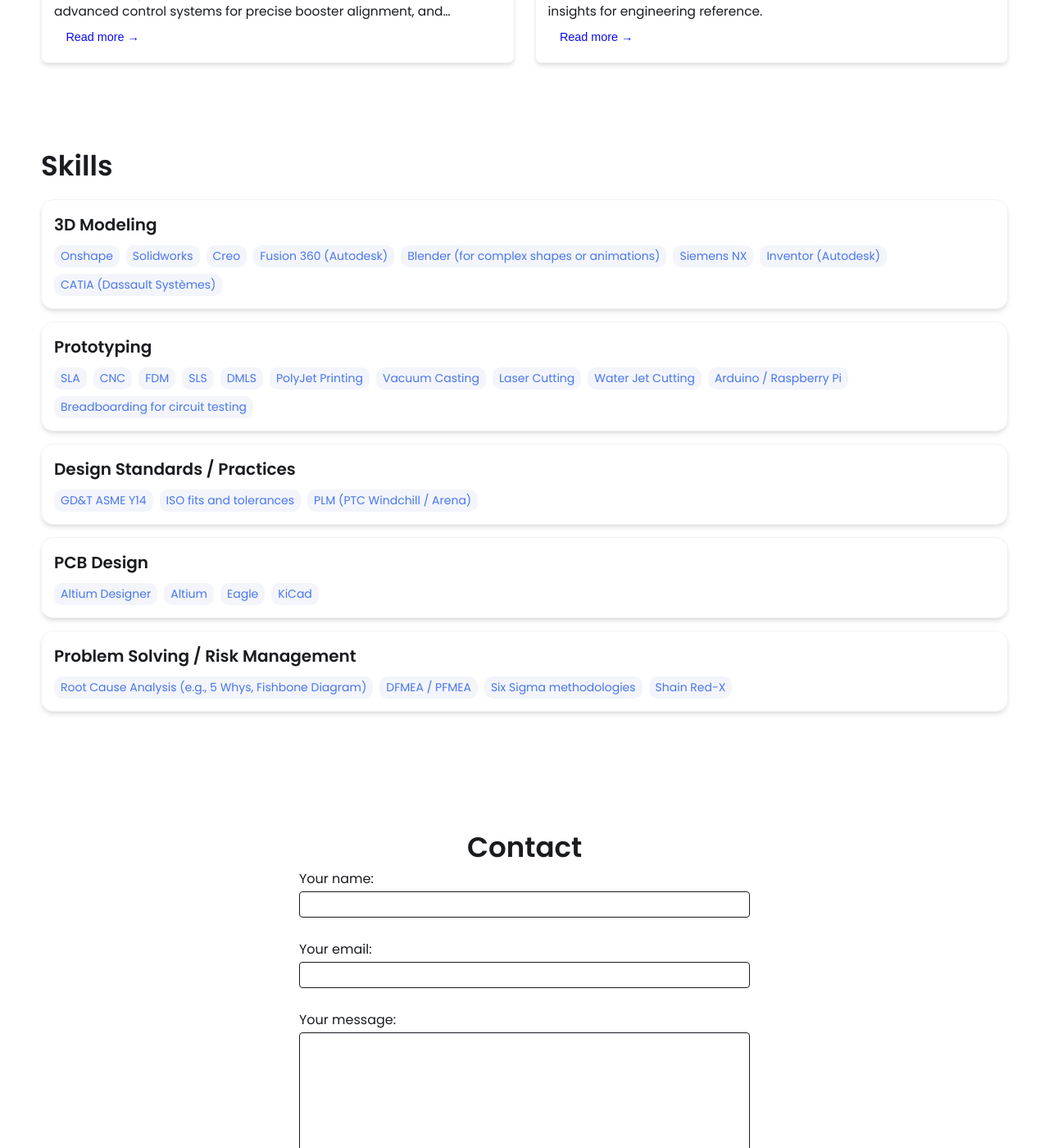
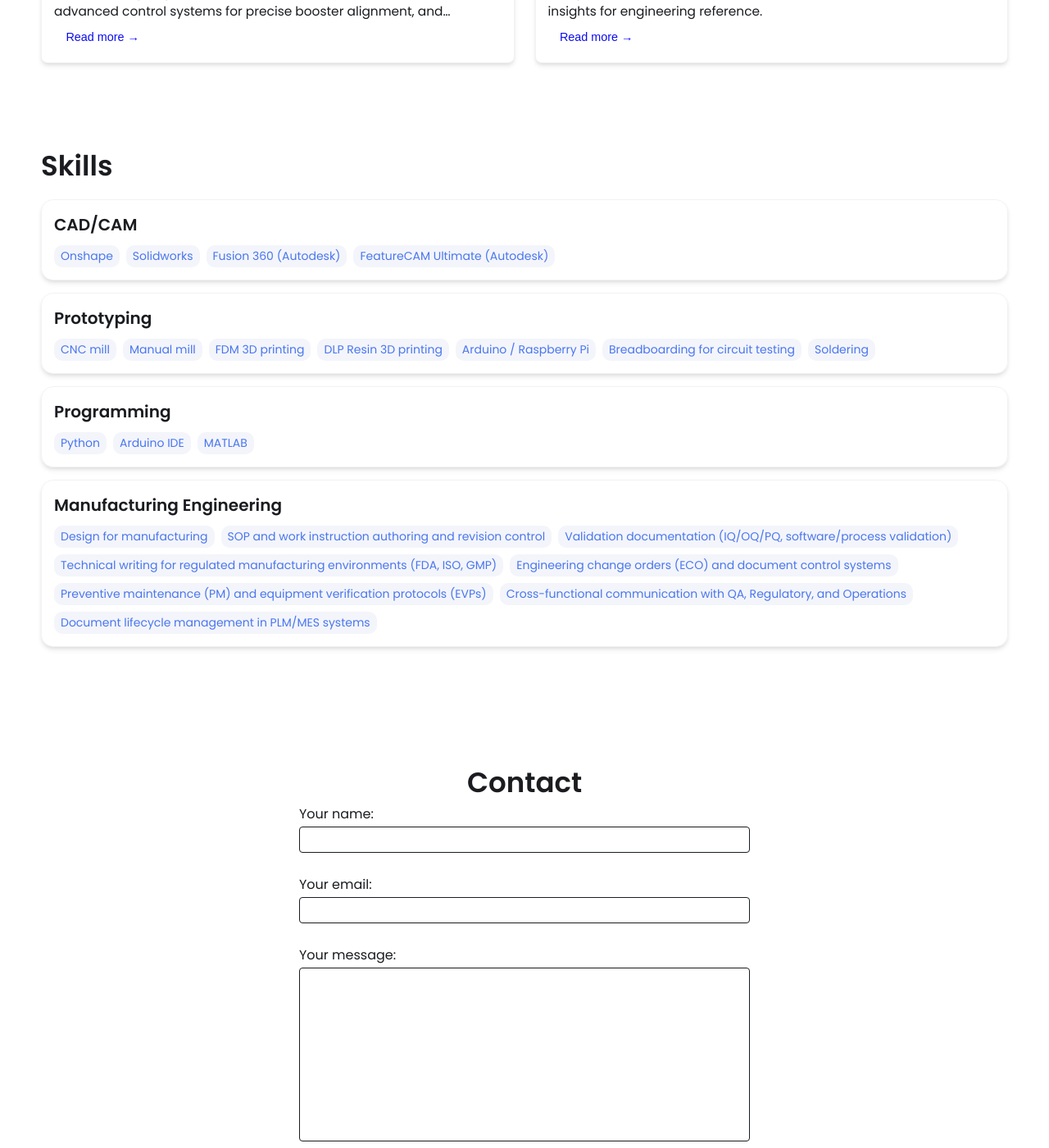
Before and after one commit to burtonrasmussen/burtonrasmussen.github.io, a Jekyll site: the page built from index.html, in a window 1280 px wide and 1400 px high, scrolled down 1464 px. Shown: the whole window at 82% size. Built offline with Jekyll 4.4.1, drawn with Linux system fonts in a browser that asks for light colours.

Commit message:
Update _config.yml

```diff
--- a/_config.yml
+++ b/_config.yml
@@ -45,46 +45,36 @@
 
 # Skills Section - Add the list of your Skills by categories/tools. The indentation for each level needs to be precise.
 skills:
-  - category: 3D Modeling
+  - category: CAD/CAM
     tools:
     - Onshape
     - Solidworks
-    - Creo
     - Fusion 360 (Autodesk)
-    - Blender (for complex shapes or animations)
-    - Siemens NX
-    - Inventor (Autodesk)
-    - CATIA (Dassault Systèmes)
+    - FeatureCAM Ultimate (Autodesk)
   - category: Prototyping
     tools:
-    - SLA
-    - CNC
-    - FDM
-    - SLS
-    - DMLS
-    - PolyJet Printing
-    - Vacuum Casting
-    - Laser Cutting
-    - Water Jet Cutting
+    - CNC mill
+    - Manual mill
+    - FDM 3D printing
+    - DLP Resin 3D printing
     - Arduino / Raspberry Pi
     - Breadboarding for circuit testing
-  - category: Design Standards / Practices
+    - Soldering
+  - category: Programming
     tools:
-    - GD&T ASME Y14
-    - ISO fits and tolerances
-    - PLM (PTC Windchill / Arena)
-  - category: PCB Design
+    - Python
+    - Arduino IDE
+    - MATLAB
+  - category: Manufacturing Engineering
     tools:
-    - Altium Designer
-    - Altium
-    - Eagle
-    - KiCad
-  - category: Problem Solving / Risk Management
-    tools:
-    - Root Cause Analysis (e.g., 5 Whys, Fishbone Diagram)
-    - DFMEA / PFMEA
-    - Six Sigma methodologies
-    - Shain Red-X
+    - Design for manufacturing
+    - SOP and work instruction authoring and revision control
+    - Validation documentation (IQ/OQ/PQ, software/process validation)
+    - Technical writing for regulated manufacturing environments (FDA, ISO, GMP)
+    - Engineering change orders (ECO) and document control systems
+    - Preventive maintenance (PM) and equipment verification protocols (EVPs)
+    - Cross-functional communication with QA, Regulatory, and Operations
+    - Document lifecycle management in PLM/MES systems
 
 
 # Contact Form Setup. Setup an account and copy over the key. When someone fills out the form, it will be received in your email.
```
